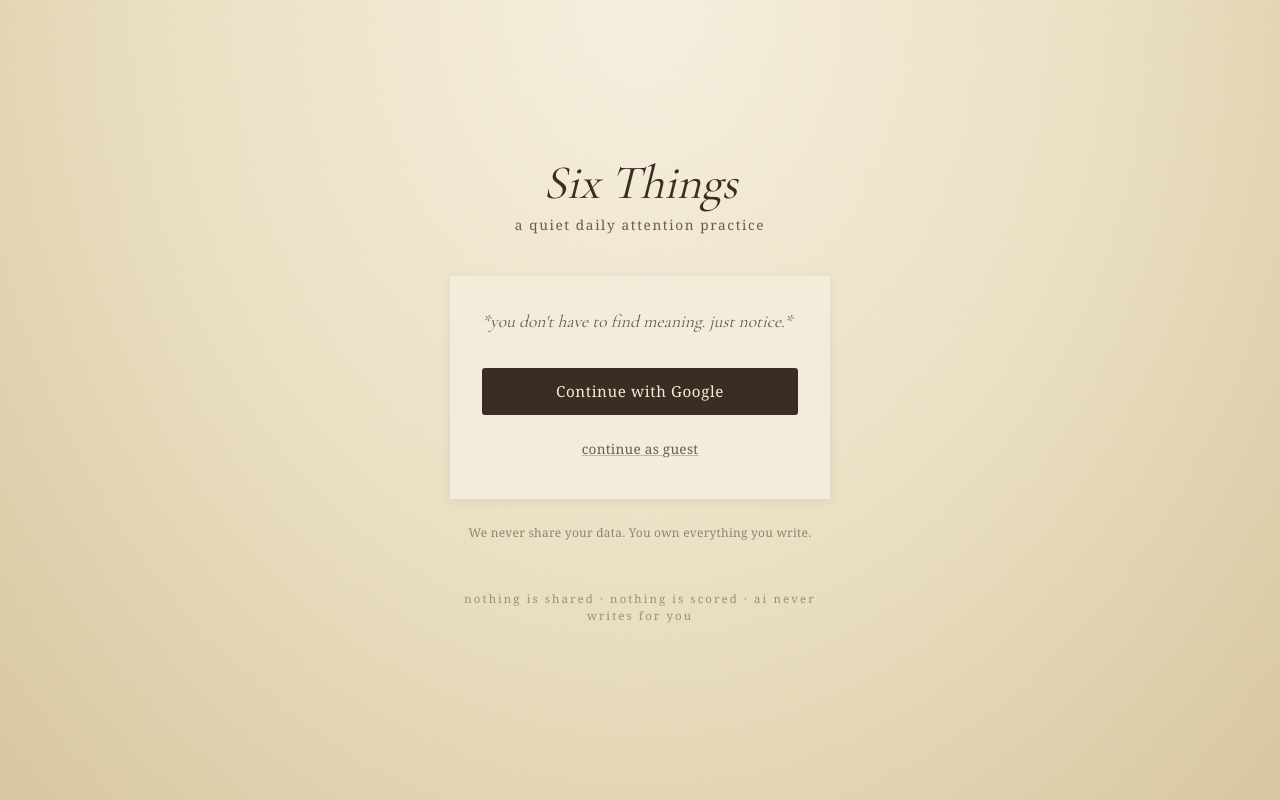
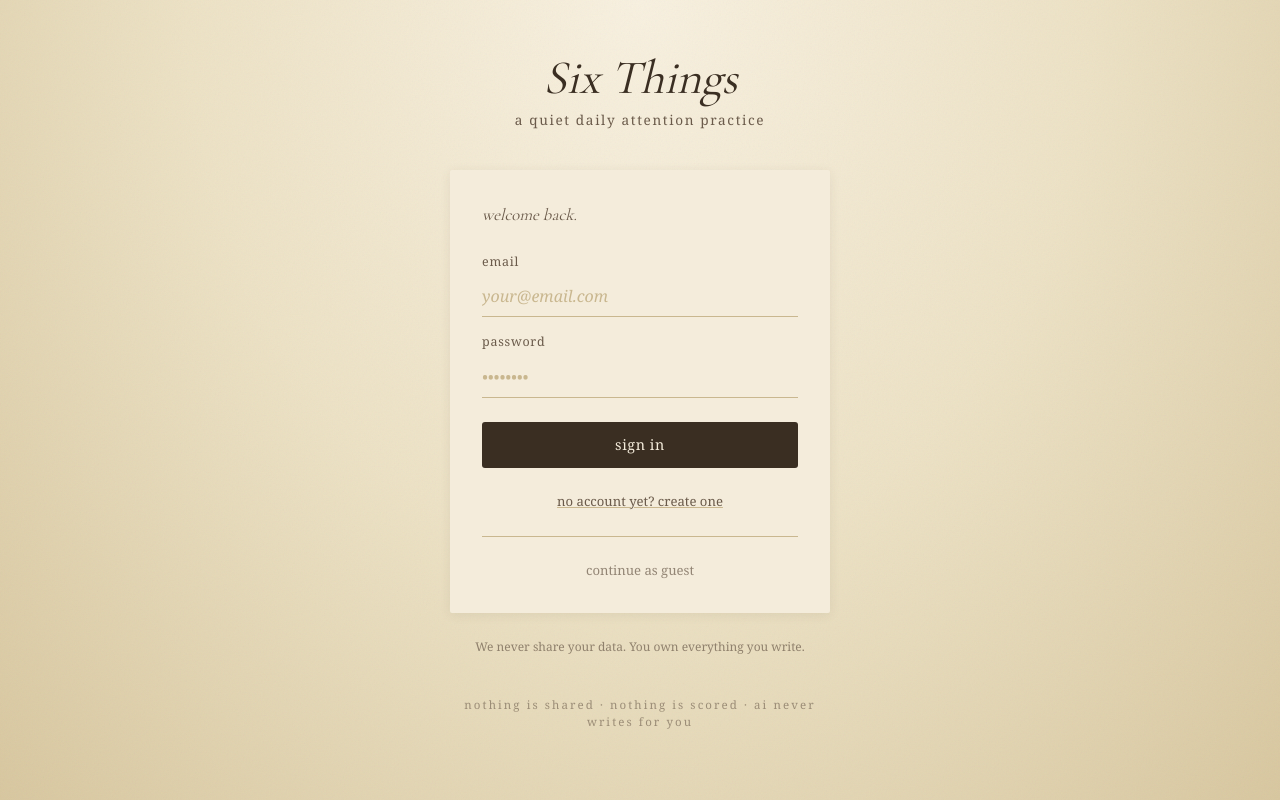
Before and after one commit to Andrew-ft/six-things, a Next.js app: page /sign-in in a window 1280 px wide. Built offline with nearby package versions, Linux system fonts and the light colour scheme; no server answers.

Commit message:
Replace Google OAuth with email/password credentials auth

```diff
--- a/app/(app)/home-client.tsx
+++ b/app/(app)/home-client.tsx
@@ -1,7 +1,7 @@
 'use client';
 
 import Link from 'next/link';
-import { signOut, signIn } from 'next-auth/react';
+import { signOut } from 'next-auth/react';
 import { useGuestStore } from '@/lib/guest-store';
 import PromptCard from '@/components/home/prompt-card';
 import StreakCard from '@/components/home/streak-card';
@@ -64,13 +64,11 @@ export default function HomeClient({
 
           <div style={{ textAlign: 'right', paddingTop: '0.25rem' }}>
             {showGuest ? (
-              <button
-                onClick={() => signIn('google', { callbackUrl: '/' })}
-                className="btn-ghost"
-                style={{ fontSize: '0.78rem' }}
-              >
-                sign in
-              </button>
+              <Link href="/auth/sign-in" style={{ textDecoration: 'none' }}>
+                <button className="btn-ghost" style={{ fontSize: '0.78rem' }}>
+                  sign in
+                </button>
+              </Link>
             ) : (
               <button
                 onClick={() => signOut({ callbackUrl: '/auth/sign-in' })}
--- a/app/(auth)/sign-in/sign-in-client.tsx
+++ b/app/(auth)/sign-in/sign-in-client.tsx
@@ -1,16 +1,53 @@
 'use client';
 
+import { useState } from 'react';
 import { signIn } from 'next-auth/react';
 import { useRouter } from 'next/navigation';
 import { useGuestStore } from '@/lib/guest-store';
+
+type Mode = 'signin' | 'signup';
 
 export default function SignInClient() {
   const router = useRouter();
   const setGuest = useGuestStore(s => s.setGuest);
 
+  const [mode, setMode]         = useState<Mode>('signin');
+  const [email, setEmail]       = useState('');
+  const [password, setPassword] = useState('');
+  const [name, setName]         = useState('');
+  const [error, setError]       = useState('');
+  const [loading, setLoading]   = useState(false);
+
   function handleGuest() {
     setGuest(true);
     router.push('/');
+  }
+
+  async function handleSubmit(e: React.FormEvent) {
+    e.preventDefault();
+    setError('');
+    setLoading(true);
+
+    const result = await signIn('credentials', {
+      email:    email.trim(),
+      password,
+      name:     name.trim(),
+      mode,
+      redirect: false,
+    });
+
+    setLoading(false);
+
+    if (result?.error) {
+      setError(
+        mode === 'signup'
+          ? 'An account with that email already exists.'
+          : 'Incorrect email or password.'
+      );
+    } else {
+      router.push('/');
+      router.refresh();
+    }
   }
 
   return (
@@ -24,84 +61,136 @@ export default function SignInClient() {
       zIndex: 1,
     }}>
       <div style={{ width: '100%', maxWidth: '380px', textAlign: 'center' }}>
+
         {/* Wordmark */}
         <div style={{ marginBottom: '2.5rem' }}>
           <h1 className="font-display" style={{
-            fontSize: '3rem',
-            fontStyle: 'italic',
-            fontWeight: 400,
-            color: 'var(--ink)',
-            letterSpacing: '-0.01em',
-            lineHeight: 1,
-            margin: 0,
+            fontSize: '3rem', fontStyle: 'italic', fontWeight: 400,
+            color: 'var(--ink)', letterSpacing: '-0.01em', lineHeight: 1, margin: 0,
           }}>
             Six Things
           </h1>
           <p style={{
-            fontFamily: 'Georgia, serif',
-            fontSize: '0.85rem',
-            color: 'var(--soft-ink)',
-            letterSpacing: '0.12em',
-            marginTop: '0.5rem',
+            fontFamily: 'Georgia, serif', fontSize: '0.85rem',
+            color: 'var(--soft-ink)', letterSpacing: '0.12em', marginTop: '0.5rem',
           }}>
             a quiet daily attention practice
           </p>
         </div>
 
         {/* Card */}
-        <div className="card-plain" style={{ textAlign: 'left', padding: '2rem' }}>
+        <div className="card-plain" style={{ padding: '2rem', textAlign: 'left' }}>
           <p className="font-display" style={{
-            fontStyle: 'italic',
-            fontSize: '1.1rem',
-            color: 'var(--soft-ink)',
-            marginBottom: '2rem',
-            lineHeight: 1.6,
+            fontStyle: 'italic', fontSize: '1.05rem', color: 'var(--soft-ink)',
+            marginBottom: '1.5rem', lineHeight: 1.6,
           }}>
-            *you don't have to find meaning. just notice.*
+            {mode === 'signin'
+              ? 'welcome back.'
+              : 'start your quiet practice.'}
           </p>
+
+          <form onSubmit={handleSubmit} style={{ display: 'flex', flexDirection: 'column', gap: '1rem' }}>
+            {mode === 'signup' && (
+              <div>
+                <label style={{ fontFamily: 'Georgia, serif', fontSize: '0.78rem', color: 'var(--soft-ink)', display: 'block', marginBottom: '0.3rem', letterSpacing: '0.06em' }}>
+                  your name
+                </label>
+                <input
+                  className="ink-input"
+                  type="text"
+                  value={name}
+                  onChange={e => setName(e.target.value)}
+                  placeholder="how shall we call you?"
+                  autoComplete="name"
+                />
+              </div>
+            )}
+
+            <div>
+              <label style={{ fontFamily: 'Georgia, serif', fontSize: '0.78rem', color: 'var(--soft-ink)', display: 'block', marginBottom: '0.3rem', letterSpacing: '0.06em' }}>
+                email
+              </label>
+              <input
+                className="ink-input"
+                type="email"
+                value={email}
+                onChange={e => setEmail(e.target.value)}
+                placeholder="your@email.com"
+                required
+                autoComplete="email"
+              />
+            </div>
+
+            <div>
+              <label style={{ fontFamily: 'Georgia, serif', fontSize: '0.78rem', color: 'var(--soft-ink)', display: 'block', marginBottom: '0.3rem', letterSpacing: '0.06em' }}>
+                password
+              </label>
+              <input
+                className="ink-input"
+                type="password"
+                value={password}
+                onChange={e => setPassword(e.target.value)}
+                placeholder={mode === 'signup' ? 'at least 6 characters' : '••••••••'}
+                required
+                minLength={6}
+                autoComplete={mode === 'signup' ? 'new-password' : 'current-password'}
+              />
+            </div>
+
+            {error && (
+              <p style={{ fontFamily: 'Georgia, serif', fontSize: '0.82rem', color: 'var(--clay-deep)', margin: 0 }}>
+                {error}
+              </p>
+            )}
 
             <button
               className="btn-primary"
-            style={{ width: '100%', marginBottom: '1rem', fontSize: '0.95rem' }}
-            onClick={() => signIn('google', { callbackUrl: '/' })}
+              type="submit"
+              disabled={loading}
+              style={{ width: '100%', marginTop: '0.5rem' }}
             >
-            Continue with Google
+              {loading ? '…' : mode === 'signin' ? 'sign in' : 'create account'}
             </button>
+          </form>
 
+          {/* Toggle mode */}
+          <div style={{ marginTop: '1.25rem', textAlign: 'center' }}>
+            <button
+              onClick={() => { setMode(m => m === 'signin' ? 'signup' : 'signin'); setError(''); }}
+              style={{
+                background: 'none', border: 'none', cursor: 'pointer',
+                fontFamily: 'Georgia, serif', fontSize: '0.82rem',
+                color: 'var(--soft-ink)', textDecoration: 'underline',
+                textDecorationColor: 'var(--line)', padding: 0,
+              }}
+            >
+              {mode === 'signin' ? 'no account yet? create one' : 'already have an account? sign in'}
+            </button>
+          </div>
+
+          {/* Guest */}
+          <div style={{ marginTop: '1.5rem', paddingTop: '1.25rem', borderTop: '1px solid var(--line)', textAlign: 'center' }}>
             <button
               onClick={handleGuest}
               style={{
-              width: '100%',
-              background: 'transparent',
-              border: 'none',
-              color: 'var(--soft-ink)',
-              fontFamily: 'Georgia, serif',
-              fontSize: '0.85rem',
-              cursor: 'pointer',
-              padding: '0.5rem',
-              letterSpacing: '0.02em',
-              textDecoration: 'underline',
-              textDecorationColor: 'var(--line)',
+                background: 'none', border: 'none', cursor: 'pointer',
+                fontFamily: 'Georgia, serif', fontSize: '0.82rem',
+                color: 'var(--soft-ink)', opacity: 0.7, padding: 0,
               }}
             >
               continue as guest
             </button>
           </div>
+        </div>
 
-        {/* Privacy note */}
+        {/* Privacy */}
         <p style={{
-          fontFamily: 'Georgia, serif',
-          fontSize: '0.75rem',
-          color: 'var(--soft-ink)',
-          opacity: 0.7,
-          marginTop: '1.5rem',
-          lineHeight: 1.6,
-          letterSpacing: '0.02em',
+          fontFamily: 'Georgia, serif', fontSize: '0.75rem', color: 'var(--soft-ink)',
+          opacity: 0.7, marginTop: '1.5rem', lineHeight: 1.6,
         }}>
           We never share your data. You own everything you write.
         </p>
-
-        <p className="page-footer" style={{ marginTop: '1rem' }}>
+        <p className="page-footer" style={{ marginTop: '0.5rem' }}>
           nothing is shared · nothing is scored · ai never writes for you
         </p>
       </div>
--- a/drizzle.config.ts
+++ b/drizzle.config.ts
@@ -1,4 +1,7 @@
 import { defineConfig } from 'drizzle-kit';
+import { config } from 'dotenv';
+
+config({ path: '.env.local' });
 
 export default defineConfig({
   schema:    './lib/db/schema.ts',
--- a/lib/auth.ts
+++ b/lib/auth.ts
@@ -1,49 +1,60 @@
 import NextAuth from 'next-auth';
-import Google from 'next-auth/providers/google';
-import { getUserByGoogleId, getUserByEmail, createUser } from './db/queries';
+import Credentials from 'next-auth/providers/credentials';
+import bcrypt from 'bcryptjs';
+import { getUserByEmail, createUser } from './db/queries';
+import { db } from './db';
+import { users } from './db/schema';
+import { eq } from 'drizzle-orm';
 
 export const { handlers, auth, signIn, signOut } = NextAuth({
   providers: [
-    Google({
-      clientId:     process.env.GOOGLE_CLIENT_ID!,
-      clientSecret: process.env.GOOGLE_CLIENT_SECRET!,
+    Credentials({
+      credentials: {
+        email:    { label: 'Email',    type: 'email' },
+        password: { label: 'Password', type: 'password' },
+        name:     { label: 'Name',     type: 'text' },
+        mode:     { label: 'Mode',     type: 'text' }, // 'signin' | 'signup'
+      },
+      async authorize(credentials) {
+        const email    = (credentials?.email    as string | undefined)?.toLowerCase().trim();
+        const password = credentials?.password  as string | undefined;
+        const name     = credentials?.name      as string | undefined;
+        const mode     = credentials?.mode      as string | undefined;
+
+        if (!email || !password) return null;
+        if (password.length < 6) return null;
+
+        const existing = await getUserByEmail(email);
+
+        if (mode === 'signup') {
+          if (existing) return null; // account already exists
+          const hash = await bcrypt.hash(password, 12);
+          const user = await createUser({
+            email,
+            name: name?.trim() || email.split('@')[0],
+            passwordHash: hash,
+          });
+          return { id: user.id, email: user.email, name: user.name };
+        }
+
+        // sign-in
+        if (!existing || !existing.passwordHash) return null;
+        const ok = await bcrypt.compare(password, existing.passwordHash);
+        if (!ok) return null;
+        return { id: existing.id, email: existing.email, name: existing.name };
+      },
     }),
   ],
   secret: process.env.AUTH_SECRET,
+  session: { strategy: 'jwt' },
   callbacks: {
-    async signIn({ user, account }) {
-      if (account?.provider !== 'google') return false;
-      if (!user.email) return false;
-
-      try {
-        let dbUser = await getUserByGoogleId(account.providerAccountId);
-
-        if (!dbUser) {
-          dbUser = await getUserByEmail(user.email);
-        }
-
-        if (!dbUser) {
-          dbUser = await createUser({
-            email:     user.email,
-            name:      user.name ?? user.email.split('@')[0],
-            googleId:  account.providerAccountId,
-            avatarUrl: user.image ?? null,
-          });
-        }
-
-        return true;
-      } catch (err) {
-        console.error('SignIn error:', err);
-        return false;
-      }
+    async jwt({ token, user }) {
+      if (user?.id) token.id = user.id;
+      return token;
     },
-
-    async session({ session }) {
-      if (session.user?.email) {
-        const dbUser = await getUserByEmail(session.user.email);
-        if (dbUser) {
-          (session.user as typeof session.user & { id: string }).id = dbUser.id;
-        }
+    async session({ session, token }) {
+      if (token?.id) {
+        (session.user as typeof session.user & { id: string }).id = token.id as string;
       }
       return session;
     },
--- a/lib/db/queries.ts
+++ b/lib/db/queries.ts
@@ -7,9 +7,6 @@ export async function getUserByEmail(email: string) {
   return db.query.users.findFirst({ where: eq(users.email, email) });
 }
 
-export async function getUserByGoogleId(googleId: string) {
-  return db.query.users.findFirst({ where: eq(users.googleId, googleId) });
-}
 
 export async function createUser(data: NewUser) {
   const [user] = await db.insert(users).values(data).returning();
--- a/lib/db/schema.ts
+++ b/lib/db/schema.ts
@@ -1,12 +1,12 @@
 import { pgTable, uuid, text, timestamp, date, boolean, unique } from 'drizzle-orm/pg-core';
 
 export const users = pgTable('users', {
-  id:         uuid('id').primaryKey().defaultRandom(),
-  email:      text('email').notNull().unique(),
-  name:       text('name').notNull(),
-  googleId:   text('google_id').unique(),
-  avatarUrl:  text('avatar_url'),
-  createdAt:  timestamp('created_at').defaultNow().notNull(),
+  id:           uuid('id').primaryKey().defaultRandom(),
+  email:        text('email').notNull().unique(),
+  name:         text('name').notNull(),
+  passwordHash: text('password_hash'),
+  avatarUrl:    text('avatar_url'),
+  createdAt:    timestamp('created_at').defaultNow().notNull(),
 });
 
 export const entries = pgTable('entries', {
--- a/package.json
+++ b/package.json
@@ -15,6 +15,7 @@
   "dependencies": {
     "@anthropic-ai/sdk": "^0.92.0",
     "@neondatabase/serverless": "^1.1.0",
+    "bcryptjs": "^3.0.3",
     "dotenv": "^17.4.2",
     "drizzle-kit": "^0.31.10",
     "drizzle-orm": "^0.45.2",
@@ -27,6 +28,7 @@
   },
   "devDependencies": {
     "@tailwindcss/postcss": "^4",
+    "@types/bcryptjs": "^3.0.0",
     "@types/node": "^20",
     "@types/qrcode": "^1.5.6",
     "@types/react": "^19",
```
Also changed, not shown: components/shared/guest-banner.tsx (+8 -15 lines), 2 other files (tests, documents, lock files or other folders). Lines whose indentation alone changed are shown as unchanged.
